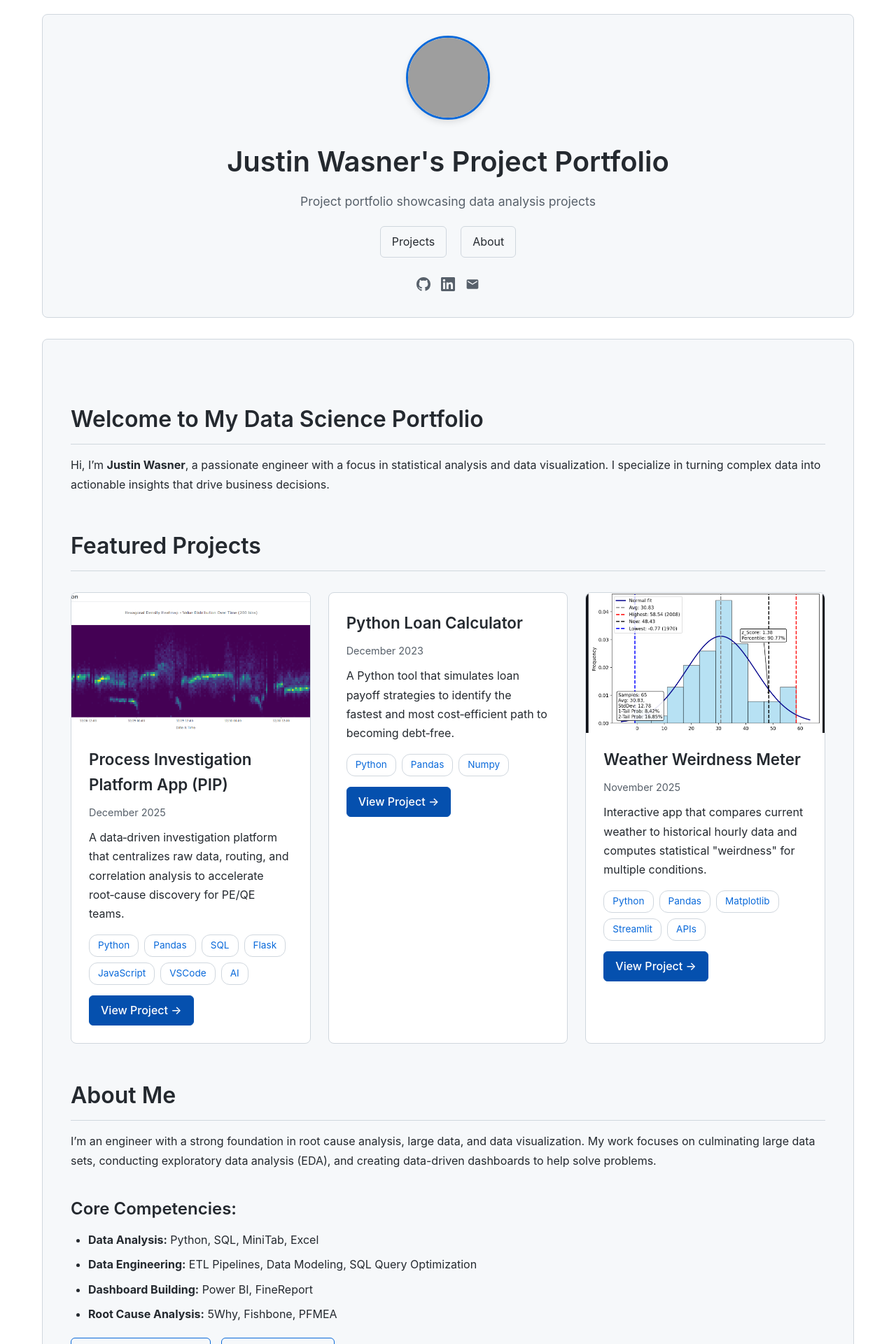
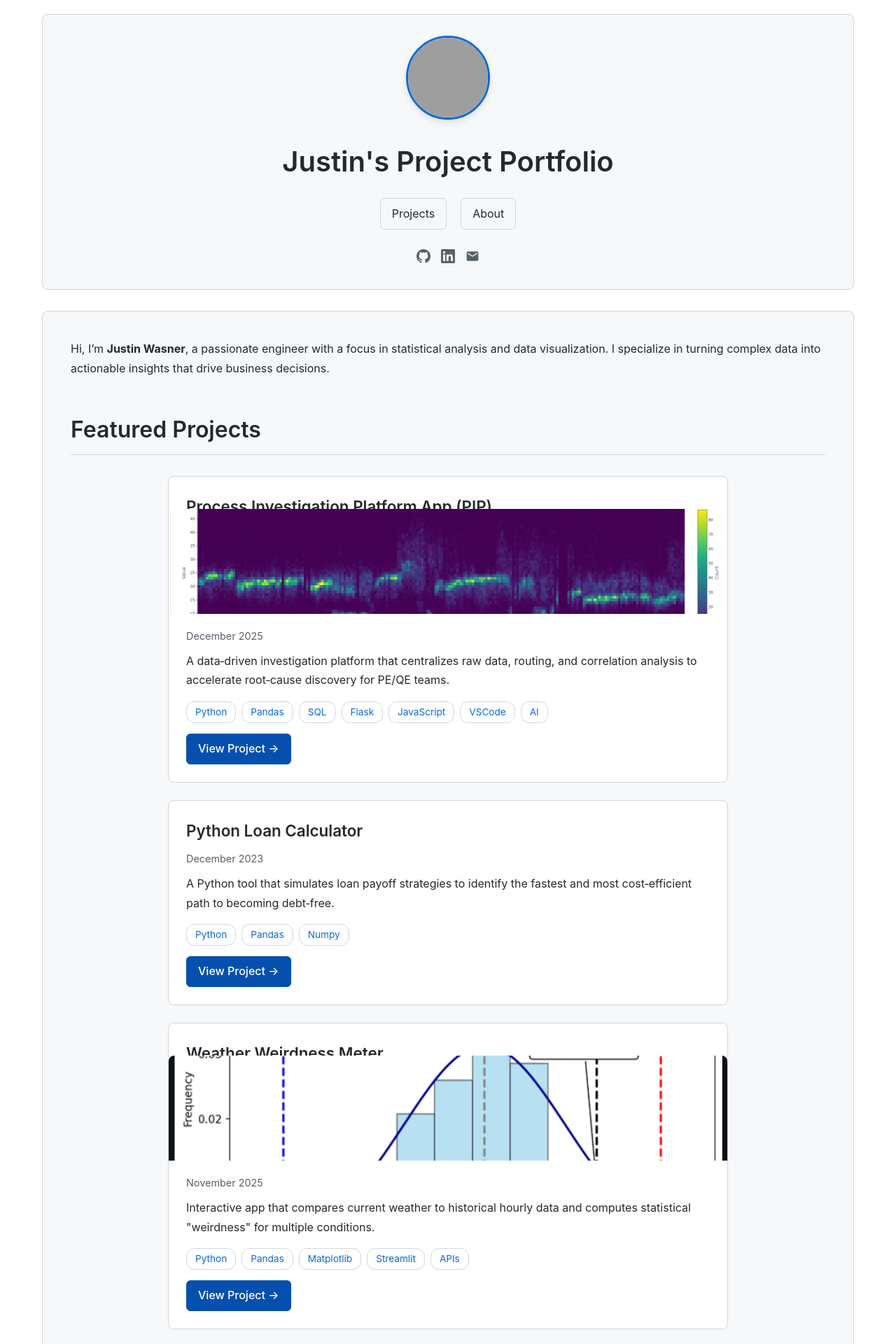
Before and after one commit to jdwasner/jdwasner.github.io, a Jekyll site: the page built from index.md, in a window 1280 px wide. Shown: the top 1920 px of the page at 70% size. Built offline with Jekyll 4.4.1, drawn with Linux system fonts in a browser that asks for light colours; grey boxes are pictures that could not be loaded.

Commit message:
Cleaned up home page formating

```diff
--- a/_config.yml
+++ b/_config.yml
@@ -1,6 +1,5 @@
 # Site Settings
-title: "Justin Wasner's Project Portfolio"
-description: "Project portfolio showcasing data analysis projects"
+title: "Justin's Project Portfolio"
 url: "https://jdwasner.github.io"
 baseurl: ""
 
--- a/assets/css/style.scss
+++ b/assets/css/style.scss
@@ -211,9 +211,12 @@ a:hover {
    =========================== */
 .projects-grid {
     display: grid;
-    grid-template-columns: repeat(auto-fill, minmax(300px, 1fr));
+    grid-template-columns: 1fr;
     gap: 25px;
     margin: 30px 0;
+    max-width: 800px;
+    margin-left: auto;
+    margin-right: auto;
 }
 
 .project-card {
@@ -239,7 +242,7 @@ a:hover {
 
 .project-card-image img {
     width: 100%;
-    height: 200px;
+    height: 150px;
     object-fit: cover;
     display: block;
     transition: transform 0.3s ease;
--- a/index.md
+++ b/index.md
@@ -2,9 +2,6 @@
 layout: default
 title: Home
 ---
-
-## Welcome to My Data Science Portfolio
-
 Hi, I'm **Justin Wasner**, a passionate engineer with a focus in statistical analysis and data visualization. I specialize in turning complex data into actionable insights that drive business decisions.
 
 ## Featured Projects
@@ -13,6 +10,7 @@ Hi, I'm **Justin Wasner**, a passionate engineer with a focus in statistical ana
   {% assign featured_projects = site.projects | where: "featured", true | sort: 'featured_order' %}
   {% for project in featured_projects %}
   <div class="project-card">
+    <h3><a href="{{ project.url | relative_url }}">{{ project.title }}</a></h3>
     {% if project.featured_image %}
     <div class="project-card-image">
       <a href="{{ project.url | relative_url }}">
@@ -20,7 +18,6 @@ Hi, I'm **Justin Wasner**, a passionate engineer with a focus in statistical ana
       </a>
     </div>
     {% endif %}
-    <h3><a href="{{ project.url | relative_url }}">{{ project.title }}</a></h3>
     <p class="project-date">{{ project.date | date: "%B %Y" }}</p>
     <p>{{ project.description }}</p>
     <div class="project-tags">
```
